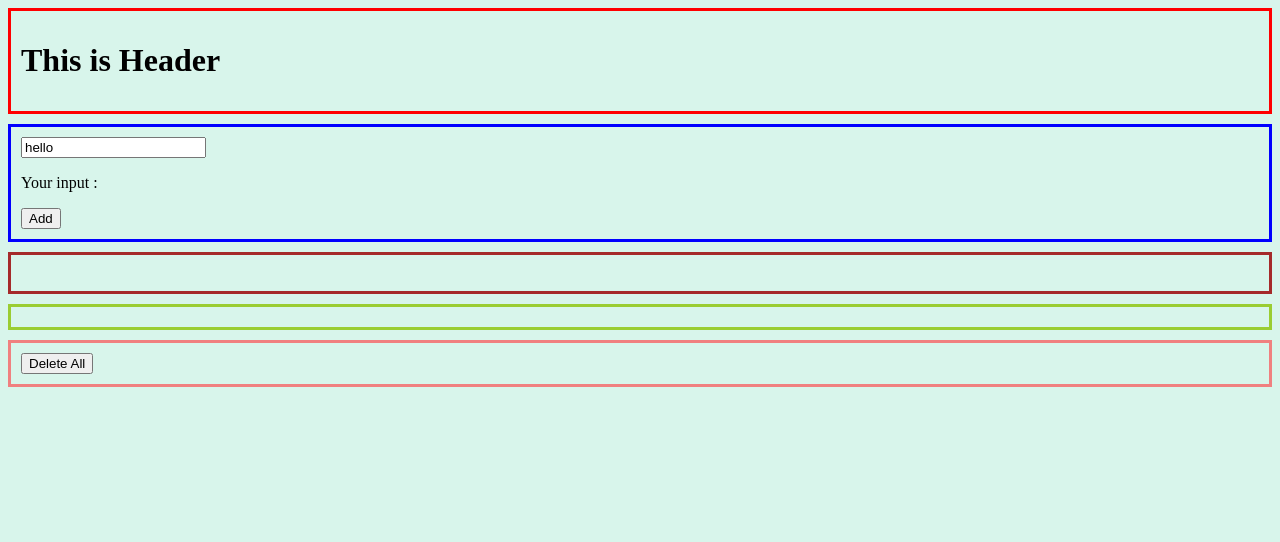
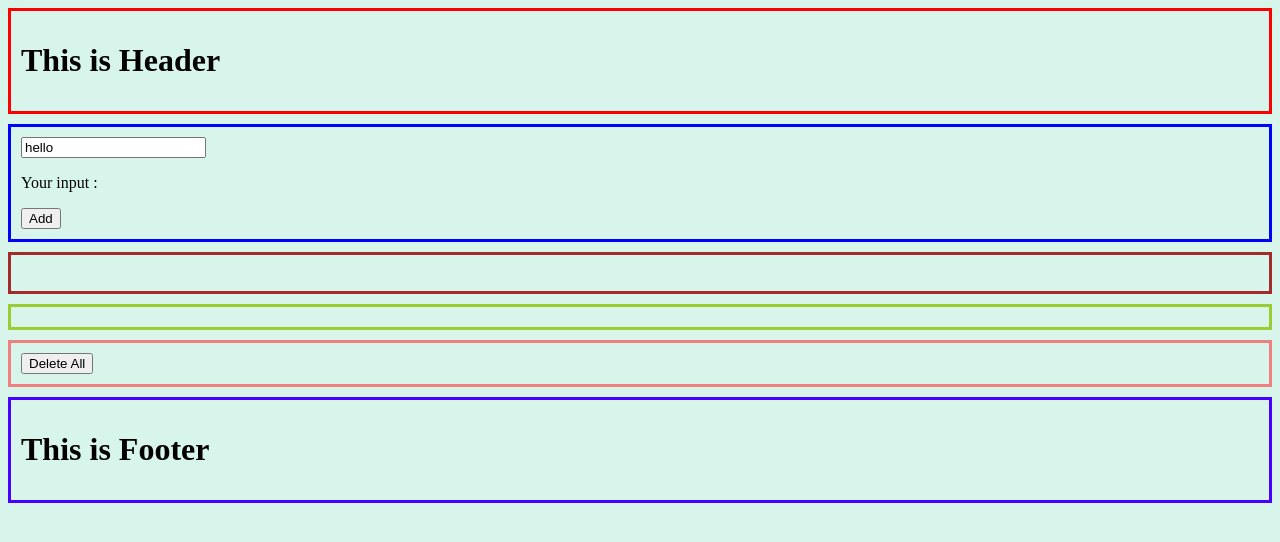
Before and after one commit to fukugit/todo-list-vue3, a Vue app: page / in a window 1280 px wide. Shown: the top 542 px of the page. Built offline with nearby package versions, Linux system fonts and the light colour scheme.

Commit message:
Add footer

```diff
--- a/src/App.vue
+++ b/src/App.vue
@@ -5,9 +5,11 @@
   <!-- props -->
   <TodoSave :message="message"></TodoSave>
   <!-- props -->
-  <TodoList :message="message" :allMessageRemovedFlag="allMessageRemovedFlag"></TodoList>
+  <TodoList :message="message" :isRemovedFlag="isRemovedFlag"></TodoList>
   <!-- emit -->
   <TodoRemove @all-message-removed="setAllMessageReemoved"></TodoRemove>
+
+  <TodoFooter></TodoFooter>
 
 
 </template>
@@ -18,13 +20,14 @@ import TodoInput from "./components/TodoInput.vue";
 import TodoSave from "./components/TodoSave.vue";
 import TodoList from "./components/TodoList.vue";
 import TodoRemove from "./components/TodoRemove.vue";
+import TodoFooter from "./components/TodoFooter.vue";
 
 
 export default {
   data() {
     return {
       message: "",
-      allMessageRemovedFlag: false,
+      isRemovedFlag: false,
     }
   },
   components: {
@@ -33,14 +36,15 @@ export default {
     TodoSave:TodoSave,
     TodoList:TodoList,
     TodoRemove:TodoRemove,
+    TodoFooter:TodoFooter,
   },
   methods: {
     setMessage(value) {
       this.message = value.value;
-      this.allMessageRemovedFlag = false;
+      this.isRemovedFlag = false;
     },
     setAllMessageReemoved() {
-      this.allMessageRemovedFlag = true;
+      this.isRemovedFlag = true;
     }
   }
 }
--- /dev/null
+++ b/src/components/TodoFooter.vue
@@ -0,0 +1,13 @@
+<template>
+  <footer>
+    <h1>This is Footer</h1>
+  </footer>
+</template>
+
+<style scoped>
+  footer {
+    border: rgb(72, 0, 255) solid;
+    padding: 10px;
+    margin-bottom: 10px;
+  }
+</style>
--- a/src/components/TodoHeader.vue
+++ b/src/components/TodoHeader.vue
@@ -1,11 +1,11 @@
 <template>
-  <div>
+  <header>
     <h1>This is Header</h1>
-  </div>
+  </header>
 </template>
 
 <style scoped>
-  div {
+  header {
     border: red solid;
     padding: 10px;
     margin-bottom: 10px;
--- a/src/components/TodoList.vue
+++ b/src/components/TodoList.vue
@@ -10,7 +10,7 @@ const props = defineProps({
     type: String,
     requirerd: true,
   },
-  allMessageRemovedFlag: {
+  isRemovedFlag: {
     type: Boolean,
     default: false,
     requirerd: false,
@@ -23,7 +23,7 @@ let displayNewMessage = computed(() => {
 });
 
 const isDispay = computed(() => {
-  if (props.allMessageRemovedFlag == true)  {
+  if (props.isRemovedFlag == true)  {
     oldMessages = JSON.parse(localStorage.getItem('message'));
     return false;
   }
```
Also changed, not shown: 7 other files (tests, documents, lock files or other folders).
